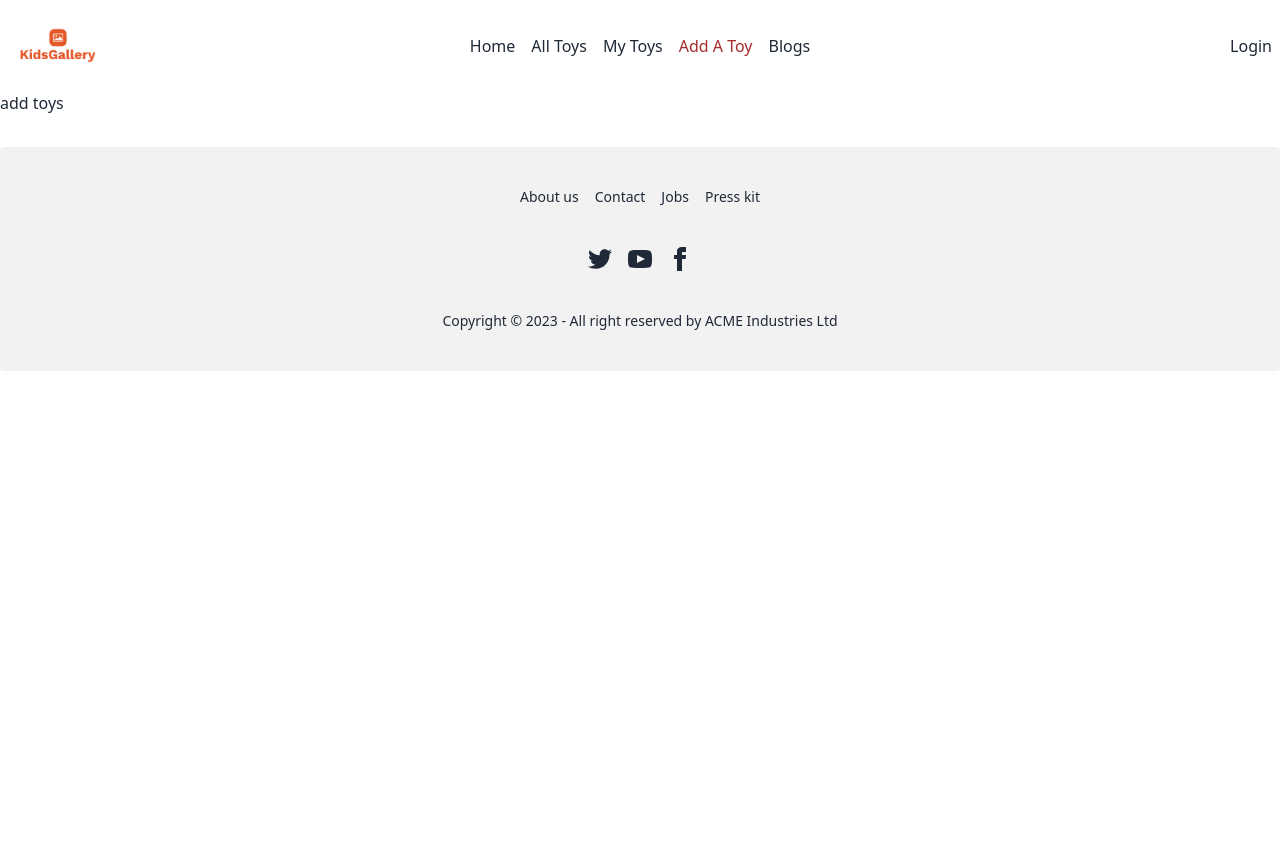
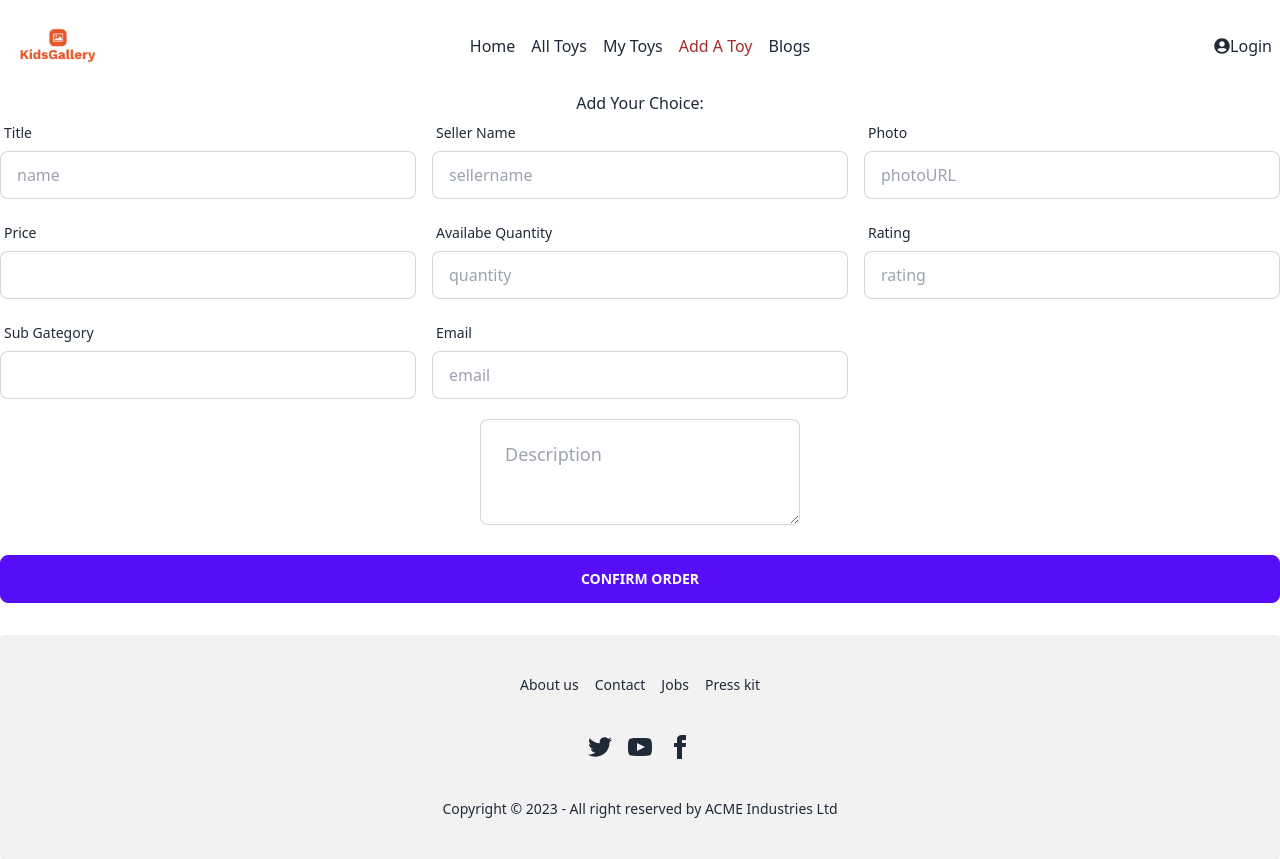
Before and after one commit to anighosal/toys-client, a React (Vite) app: page /addatoy in a window 1280 px wide. Before the commit the page ends 800 px from the top, so only its background shows below. Built offline with nearby package versions, Linux system fonts and the light colour scheme; no server answers.

Commit message:
add toy form added

```diff
--- a/src/Routes/Routes.jsx
+++ b/src/Routes/Routes.jsx
@@ -8,11 +8,12 @@ import Login from "../pages/Login/Login";
 import Register from "../pages/Register/Register";
 import AllToys from "../pages/AllToys/AllToys";
 import MyToys from "../pages/MyToys/MyToys";
-import AddAToys from "../pages/AddAToys";
+
 import ToyDetails from "../pages/ToyDetails/ToyDetails";
 import Blogs from "../pages/Blogs/Blogs";
 import PrivateRoute from "./PrivateRoute";
 import Toy from "../pages/Toy/Toy";
+import AddAToys from "../pages/AddAToys/AddAToys";
 
 const router = createBrowserRouter([
   {
--- a/src/pages/AddAToys.jsx
+++ /dev/null
@@ -1,11 +0,0 @@
-import React from "react";
-
-const AddAToys = () => {
-  return (
-    <div>
-      <h2>add toys</h2>
-    </div>
-  );
-};
-
-export default AddAToys;
--- /dev/null
+++ b/src/pages/AddAToys/AddAToys.jsx
@@ -0,0 +1,139 @@
+import React, { useContext } from "react";
+import { useLoaderData } from "react-router-dom";
+import { AuthContext } from "../../Providers/AuthProvider";
+
+const AddAToys = () => {
+  const { user } = useContext(AuthContext);
+
+  const handleBookService = (event) => {
+    event.preventDefault();
+    const form = event.target;
+    const name = form.name.value;
+    const seller = form.seller.value;
+    const email = form.email.value;
+
+    const photo = form.photo.value;
+    const price = form.price.value;
+    const quantity = form.quantity.value;
+    const rating = form.rating.value;
+    const subCategory = form.subCategory.value;
+    const description = form.description.value;
+    const order = {
+      customerName: name,
+      email,
+      price,
+    };
+    console.log(order);
+  };
+  return (
+    <div>
+      <h2 className="text-center">Add Your Choice: {name}</h2>
+      <form onSubmit={handleBookService}>
+        <div className="grid grid-cols-1 lg:grid-cols-3 gap-4">
+          <div className="form-control">
+            <label className="label">
+              <span className="label-text">Title</span>
+            </label>
+            <input
+              type="text"
+              name="name"
+              placeholder="name"
+              defaultValue={name}
+              className="input input-bordered"
+            />
+          </div>
+          <div className="form-control">
+            <label className="label">
+              <span className="label-text">Seller Name</span>
+            </label>
+            <input
+              type="text"
+              name="seller"
+              defaultValue={user?.displayName}
+              placeholder="sellername"
+              className="input input-bordered"
+            />
+          </div>
+          <div className="form-control">
+            <label className="label">
+              <span className="label-text">Photo</span>
+            </label>
+            <input
+              type="photoURL"
+              name="photo"
+              placeholder="photoURL"
+              className="input input-bordered"
+            />
+          </div>
+          <div className="form-control">
+            <label className="label">
+              <span className="label-text">Price</span>
+            </label>
+            <input type="price" name="price" className="input input-bordered" />
+          </div>
+          <div className="form-control">
+            <label className="label">
+              <span className="label-text">Availabe Quantity</span>
+            </label>
+            <input
+              type="quantity"
+              name="quantity"
+              placeholder="quantity"
+              className="input input-bordered"
+            />
+          </div>
+          <div className="form-control">
+            <label className="label">
+              <span className="label-text">Rating</span>
+            </label>
+            <input
+              type="rating"
+              name="rating"
+              placeholder="rating"
+              className="input input-bordered"
+            />
+          </div>
+          <div className="form-control">
+            <label className="label">
+              <span className="label-text">Sub Gategory</span>
+            </label>
+            <input
+              type="text"
+              name="subCategory"
+              className="input input-bordered"
+            />
+          </div>
+          <div className="form-control">
+            <label className="label">
+              <span className="label-text">Email</span>
+            </label>
+            <input
+              type="text"
+              name="email"
+              placeholder="email"
+              defaultValue={user?.email}
+              className="input input-bordered"
+            />
+          </div>
+        </div>
+        <div className="text-center mt-5">
+          <textarea
+            type="text"
+            name="description"
+            placeholder="Description"
+            className="textarea textarea-bordered textarea-lg w-full max-w-xs"
+          ></textarea>
+        </div>
+        <div className="form-control mt-6">
+          <input
+            className="btn btn-primary btn-block"
+            type="submit"
+            value="Confirm Order"
+          />
+        </div>
+      </form>
+    </div>
+  );
+};
+
+export default AddAToys;
--- a/src/pages/AllToys/AllToysCard.jsx
+++ b/src/pages/AllToys/AllToysCard.jsx
@@ -16,11 +16,15 @@ const AllToysCard = ({ toys }) => {
         <p>Available Quantity: {quantity}</p>
         <p>Price: {price}</p>
         <p>Rating: {rating}</p>
-        <div className="card-actions justify-center">
-          <button className="btn btn-primary">Buy Now</button>
+        <div className="card-actions justify-center flex">
+          <Link to={`/book/${_id}`}>
+            <button className="btn btn-error">Book Now</button>
+          </Link>
 
           <Link to={`/toy/${_id}`}>
-            <FaArrowRight></FaArrowRight>
+            <button className="btn btn-error">
+              <FaArrowRight></FaArrowRight>
+            </button>
           </Link>
         </div>
       </div>
--- a/src/pages/Login/Login.jsx
+++ b/src/pages/Login/Login.jsx
@@ -35,6 +35,7 @@ const Login = () => {
       .then((result) => {
         const loggedUser = result.user;
         console.log(loggedUser);
+        navigate(from, { replace: true });
       })
       .catch((error) => {
         console.log("error", error.message);
--- a/src/pages/Shared/NavBar/NavBar.jsx
+++ b/src/pages/Shared/NavBar/NavBar.jsx
@@ -107,11 +107,12 @@ const NavBar = () => {
         </ul>
       </div>
       <div className="navbar-end">
-        {user?.email && (
-          <Link>
-            <FaUserCircle style={{ fontSize: "2rem" }}></FaUserCircle>
-          </Link>
+        {user?.photoURL ? (
+          <img className="rounded-full w-14 h-14" src={user?.photoURL} alt="" />
+        ) : (
+          <FaUserCircle></FaUserCircle>
         )}
+
         {user ? (
           <button onClick={handleLogOut}>Log out</button>
         ) : (
```
